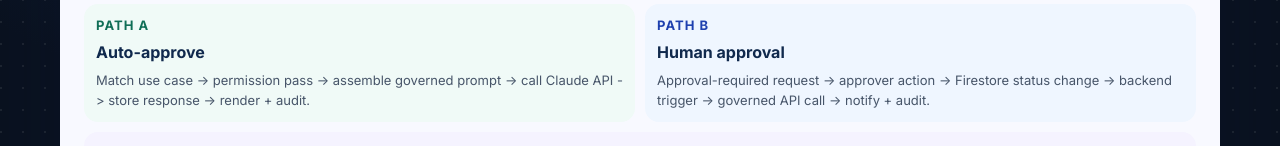
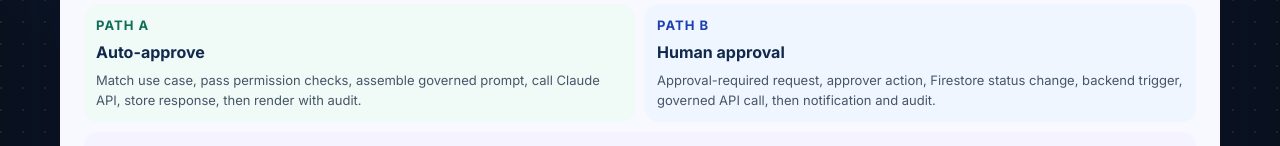
Before and after one commit to repinfaust/arcturusdc.github.io, a Next.js app: page /apps/stea/sorr/controlui/fulfilment-loop in a window 1280 px wide. Shown: the part 493-639 px from the top of the page. Built offline with nearby package versions, Linux system fonts and the light colour scheme; no server answers.

Commit message:
Fix JSX parser issue in fulfilment loop copy

```diff
--- a/src/app/apps/stea/sorr/controlui/fulfilment-loop/page.js
+++ b/src/app/apps/stea/sorr/controlui/fulfilment-loop/page.js
@@ -19,14 +19,14 @@ export default function SorrControlFulfilmentLoopPage() {
           <div style={{ color: '#0F6E56', fontWeight: 700, fontSize: 13, textTransform: 'uppercase', letterSpacing: '0.08em' }}>Path A</div>
           <div style={{ marginTop: 4, color: '#10294D', fontWeight: 700 }}>Auto-approve</div>
           <div style={{ marginTop: 6, color: '#475569', fontSize: 13, lineHeight: '20px' }}>
-            Match use case -> permission pass -> assemble governed prompt -> call Claude API -> store response -> render + audit.
+            Match use case, pass permission checks, assemble governed prompt, call Claude API, store response, then render with audit.
           </div>
         </div>
         <div style={{ background: '#EFF6FF', borderRadius: 14, padding: 12 }}>
           <div style={{ color: '#1E40AF', fontWeight: 700, fontSize: 13, textTransform: 'uppercase', letterSpacing: '0.08em' }}>Path B</div>
           <div style={{ marginTop: 4, color: '#10294D', fontWeight: 700 }}>Human approval</div>
           <div style={{ marginTop: 6, color: '#475569', fontSize: 13, lineHeight: '20px' }}>
-            Approval-required request -> approver action -> Firestore status change -> backend trigger -> governed API call -> notify + audit.
+            Approval-required request, approver action, Firestore status change, backend trigger, governed API call, then notification and audit.
           </div>
         </div>
       </div>
```
